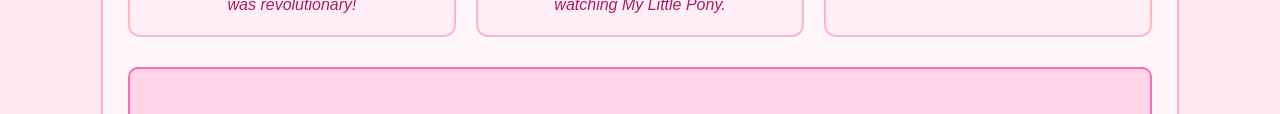
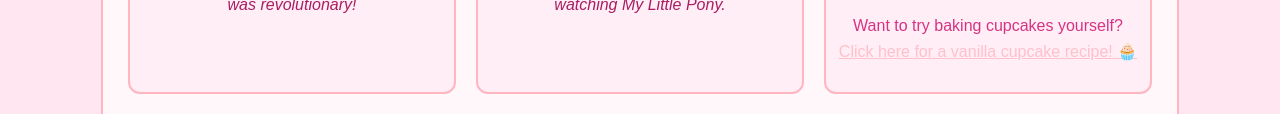
Before and after one commit to strawberrilyn-afk/my-website, a plain HTML site: page index.html in a window 1280 px wide. Shown: the part 1034-1148 px from the top of the page. Drawn offline with Linux system fonts and the light colour scheme.

Commit message:
Update index.html

```diff
--- a/index.html
+++ b/index.html
@@ -97,8 +97,15 @@
 
                     <figcaption>
                         I love decorating cupcakes.
-                    </figcaption>
-                </figure>
+
+                    </figcaption><p>
+  Want to try baking cupcakes yourself?
+  <a href="https://www.allrecipes.com/recipe/17377/vanilla-cupcakes/"
+     target="_blank"
+     rel="noopener noreferrer">
+    Click here for a vanilla cupcake recipe! 🧁
+  </a>
+</p>                </figure>
 
             </div>
         </section>
```
